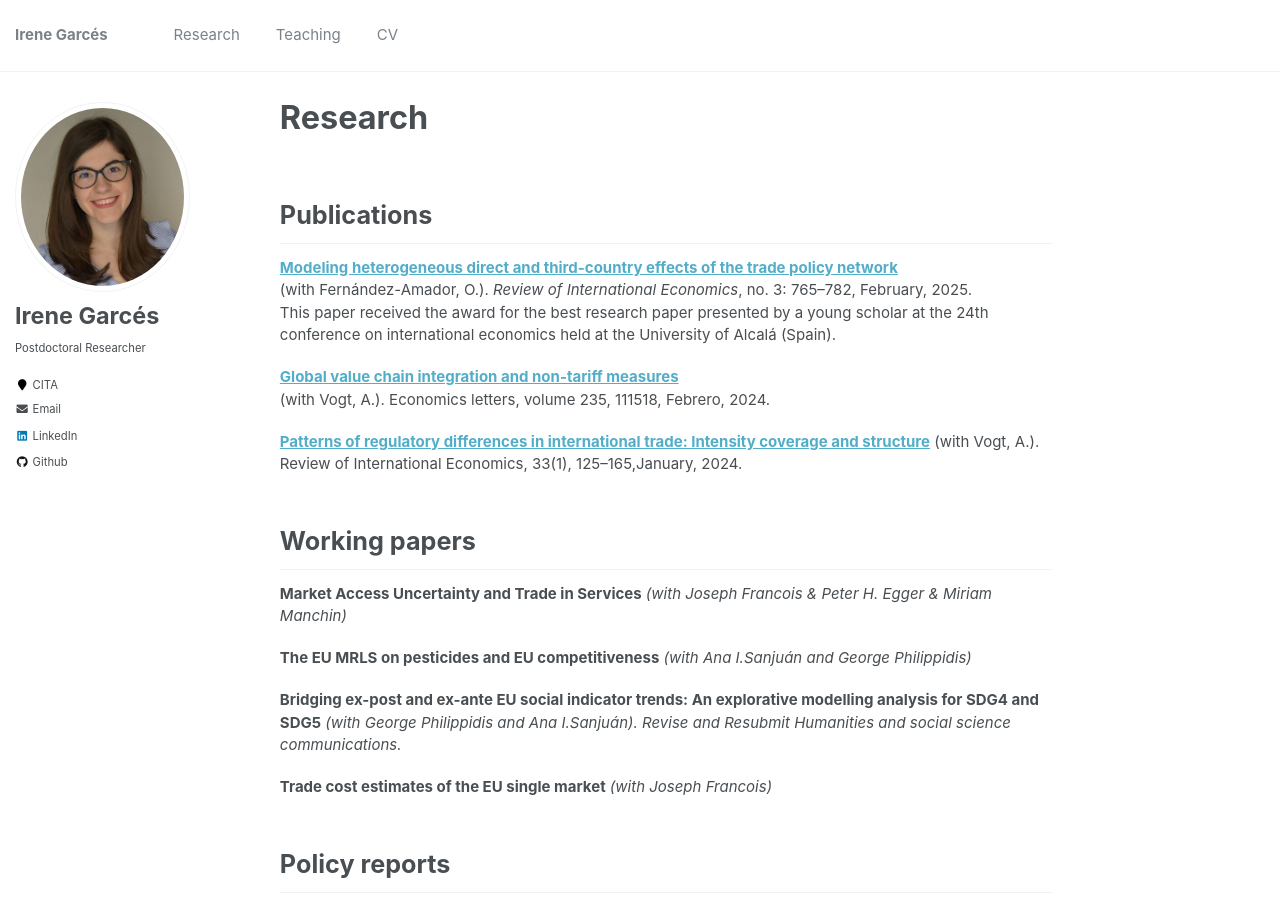
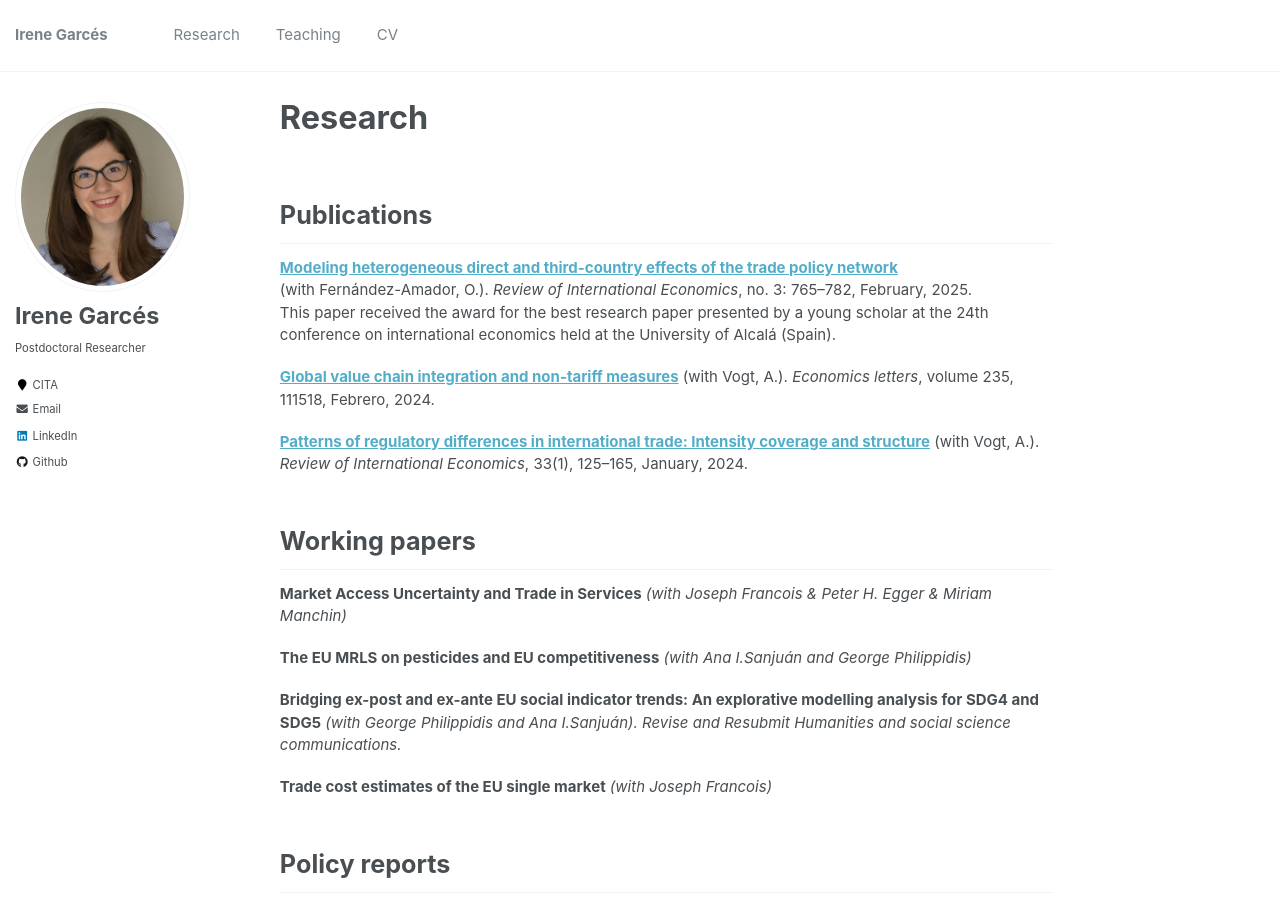
Before and after one commit to IreneGarces/irenegarces.github.io, a Jekyll site: the page built from _pages/research.md, in a window 1280 px wide and 900 px high. Built offline with Jekyll 4.4.1, drawn with Linux system fonts in a browser that asks for light colours.

```diff
--- a/_pages/research.md
+++ b/_pages/research.md
@@ -19,11 +19,11 @@ author_profile: true
 (with Fernández-Amador, O.). *Review of International Economics*, no. 3: 765–782, February, 2025. \\
 This paper received the award for the best research paper presented by a young scholar at the 24th conference on international economics held at the University of Alcalá (Spain).
 
-**[Global value chain integration and non-tariff measures](../files/Global value chain integration and non-tariff measures.pdf)**\\
-(with Vogt, A.). Economics letters, volume 235, 111518, Febrero, 2024.
+**[Global value chain integration and non-tariff measures](../files/Global value chain integration and non-tariff measures.pdf)**
+(with Vogt, A.). *Economics letters*, volume 235, 111518, Febrero, 2024.
 
 **[Patterns of regulatory differences in international trade: Intensity coverage and structure](../files/Patterns of regulatory heterogeneity.pdf)**
-(with Vogt, A.). Review of International Economics, 33(1), 125–165,January, 2024.
+(with Vogt, A.). *Review of International Economics*, 33(1), 125–165, January, 2024.
 
 ## Working papers
 
```
